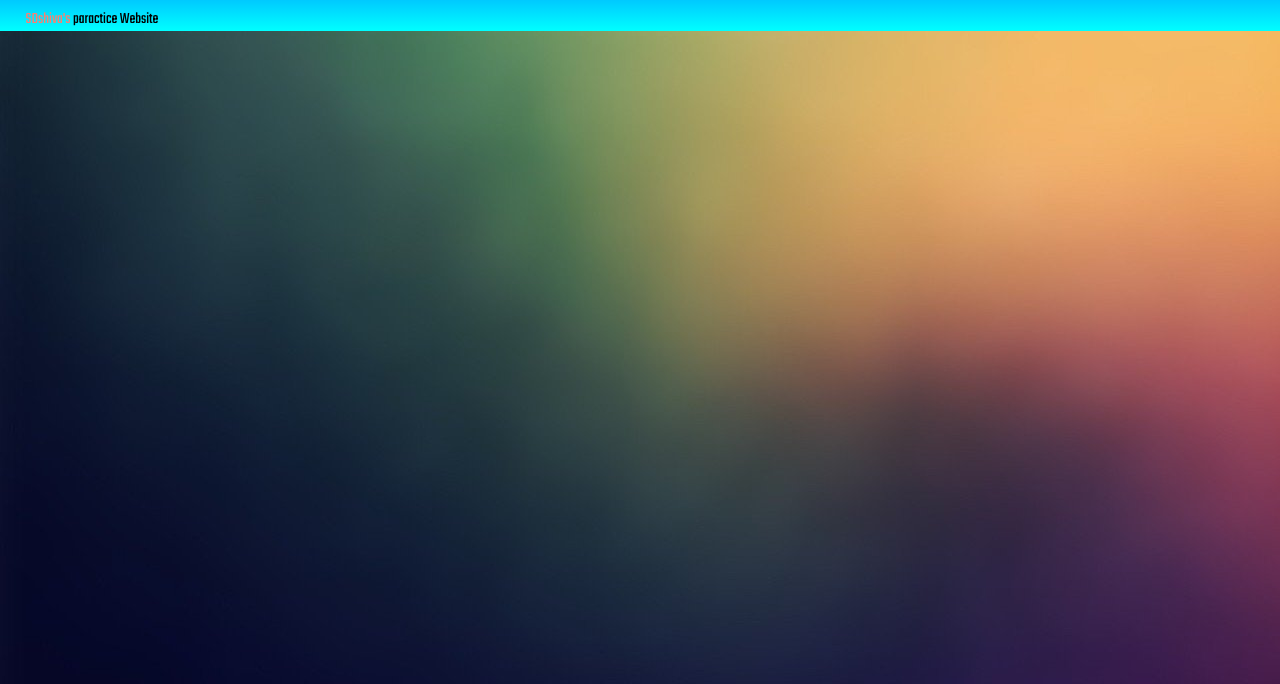
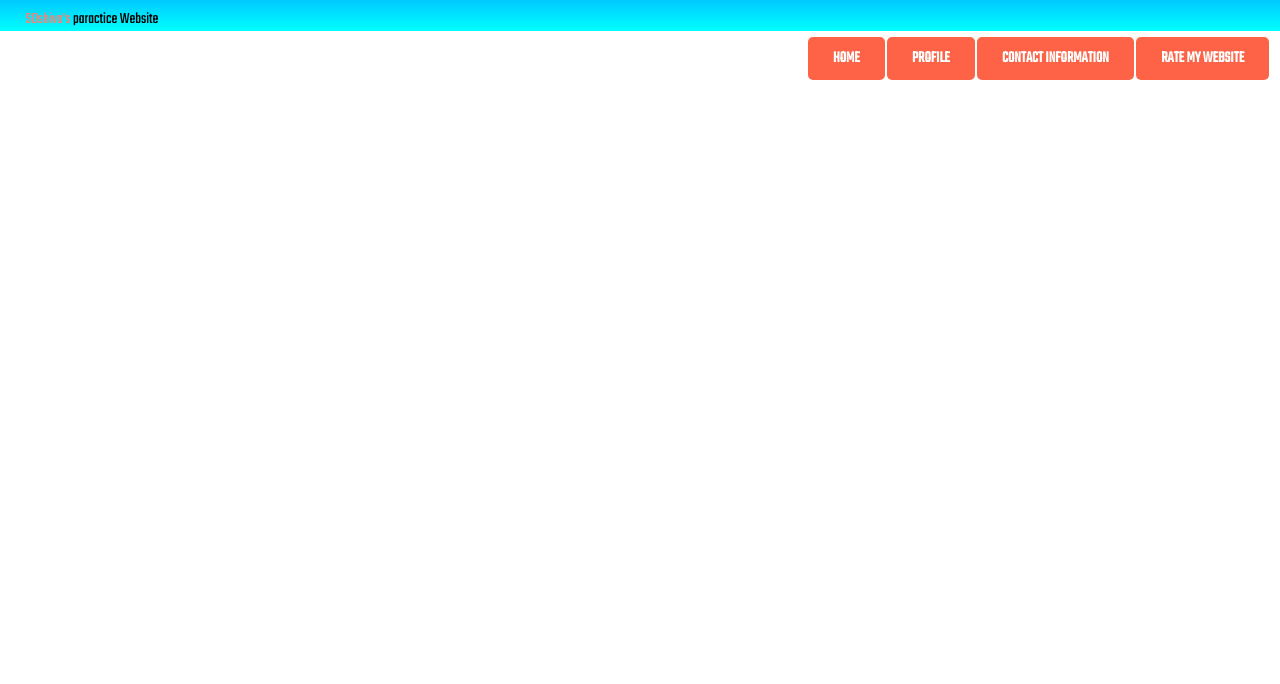
Before and after one commit to SDshiva/practice, a plain HTML site: page index.html in a window 1280 px wide. Shown: the part 116-800 px from the top of the page. Drawn offline with Linux system fonts and the light colour scheme.

Commit message:
menu added

```diff
--- a/index.html
+++ b/index.html
@@ -19,7 +19,14 @@
             <a href="#"><img id="logo" src="images/logo.png" alt=""></a>
             <p><span>SDshiva's</span> paractice Website</p>
         </div>
-
+        <div class="menu">
+            <ul class="list">
+                <li><a href="#">HOME</a></li>
+                <li><a href="#">PROFILE</a></li>
+                <li><a href="#">CONTACT INFORMATION</a></li>
+                <li><a href="#">RATE MY WEBSITE</a></li>
+            </ul>
+        </div>
     </section>
 
 </body>
--- a/style.css
+++ b/style.css
@@ -1,7 +1,6 @@
 body{
     font-family: 'Teko', sans-serif;
     margin: 0%;
-    background-image: url(images/WbfAF4.jpg);
 }
 #logo{
     width: 200px;
@@ -21,3 +20,20 @@ section{
 .first-section p{
     margin-left: 2%;
 }
+.menu{
+    margin-left: 60%;
+}
+.menu ul{
+    list-style-type: none;
+}
+.list li{
+    display: inline;
+}
+.menu a{
+    text-decoration: none;
+    border-radius: 5px;
+    padding: 10px 25px;
+    color: white;
+    font-weight: 900;
+    background-color: tomato;
+}
```
